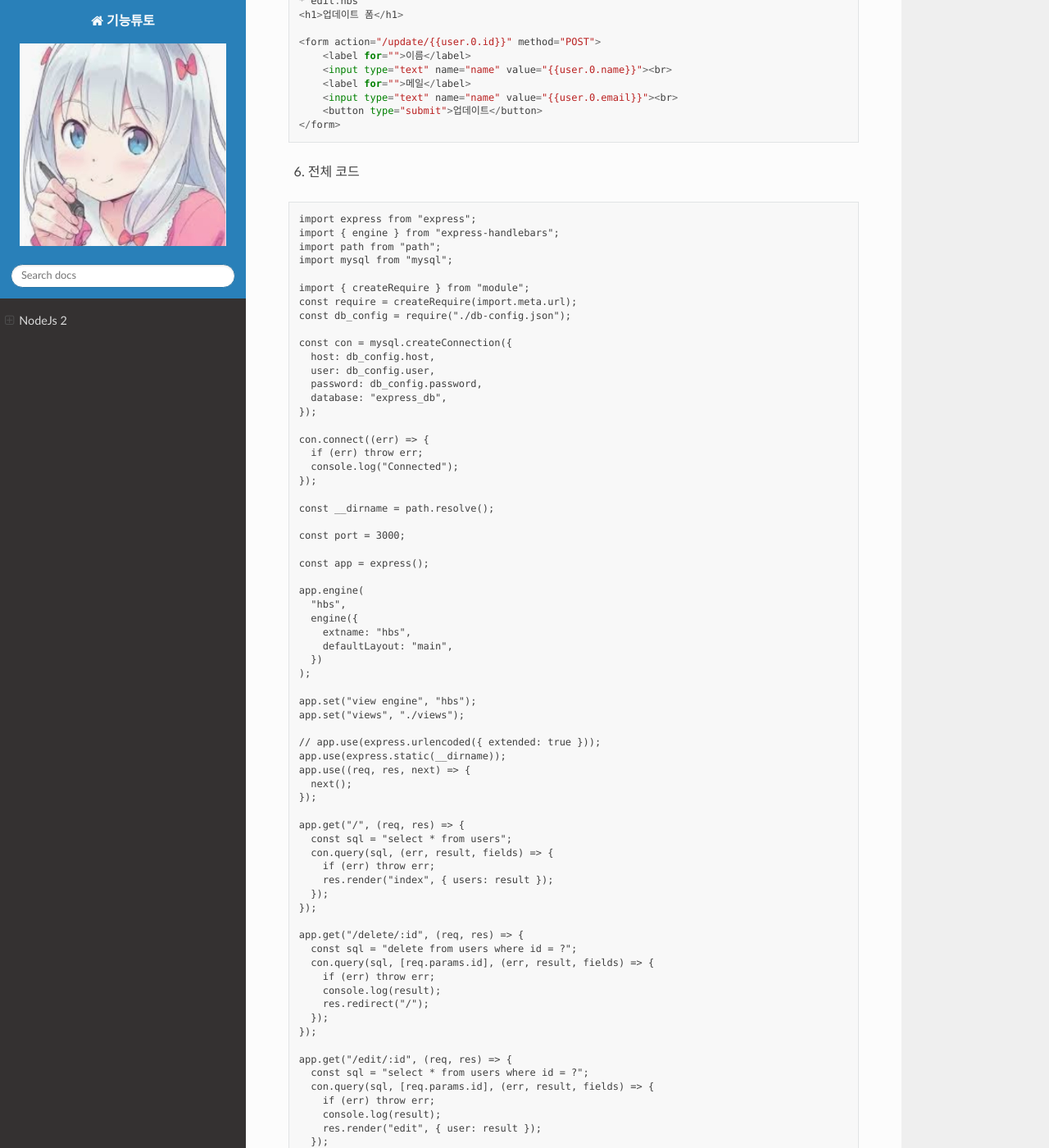
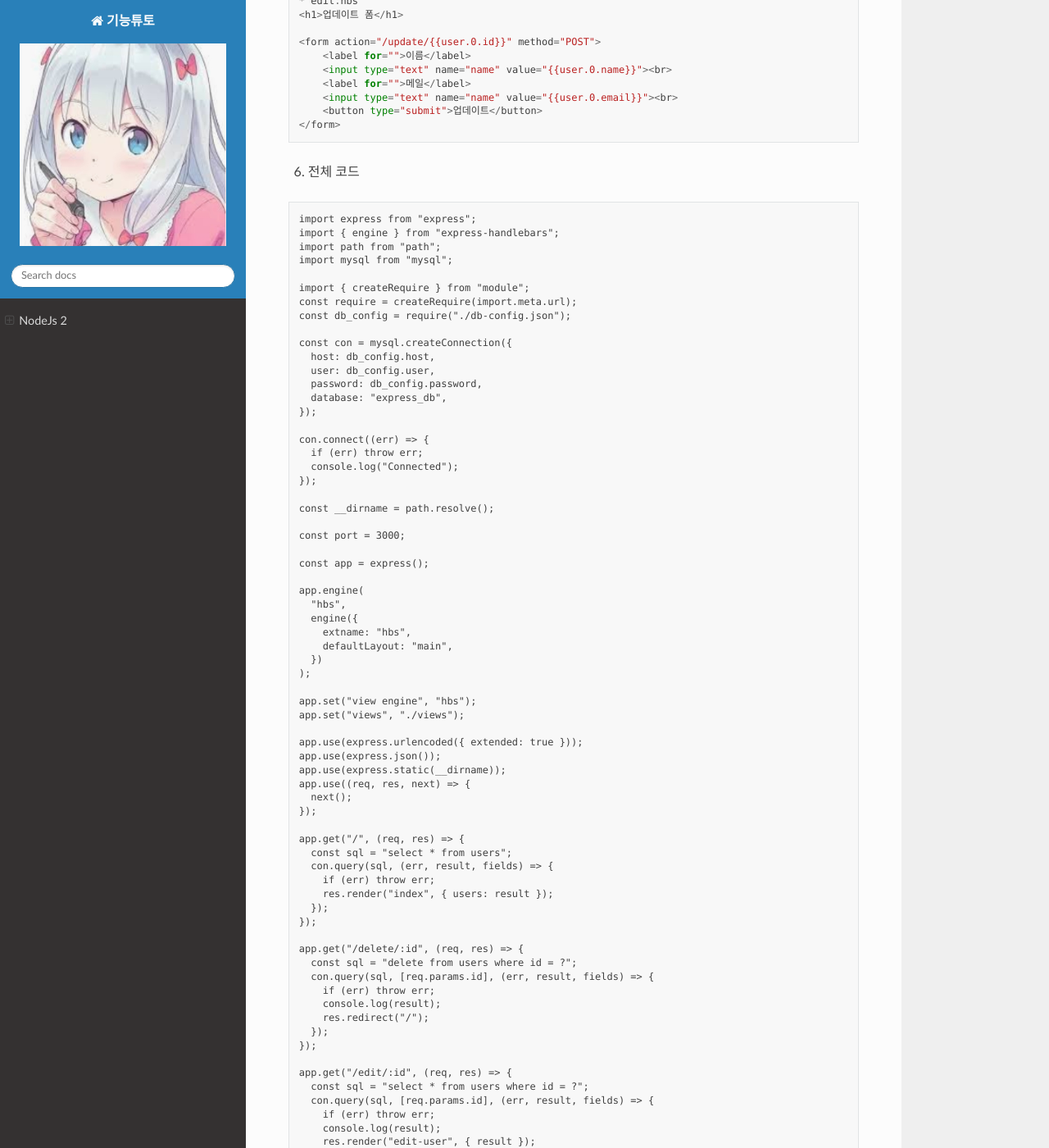
Before and after one commit to lisney/RTD, a Sphinx documentation site: the page built from docs/source/html/nodejs2.md, in a window 1280 px wide and 1400 px high, scrolled down 8125 px. Shown: the whole window at 82% size. Built offline with Sphinx 7.4.7 and the Read the Docs theme 2.0.0, drawn with Linux system fonts in a browser that asks for light colours; pages that are not in the unit, such as notebooks, are missing from menus; some of the changed text lies outside the part shown.

Commit message:
Update nodejs2.md

````diff
--- a/docs/source/html/nodejs2.md
+++ b/docs/source/html/nodejs2.md
@@ -466,7 +466,8 @@
 app.set("view engine", "hbs");
 app.set("views", "./views");
 
-// app.use(express.urlencoded({ extended: true }));
+app.use(express.urlencoded({ extended: true }));
+app.use(express.json());
 app.use(express.static(__dirname));
 app.use((req, res, next) => {
   next();
@@ -520,4 +521,5 @@
   console.log(`The Server is Running on Port ${port}`);
 });
 
+
 ```
````
Also changed, not shown: other parts of docs/source/html/nodejs2.md (+2 -2 lines).
